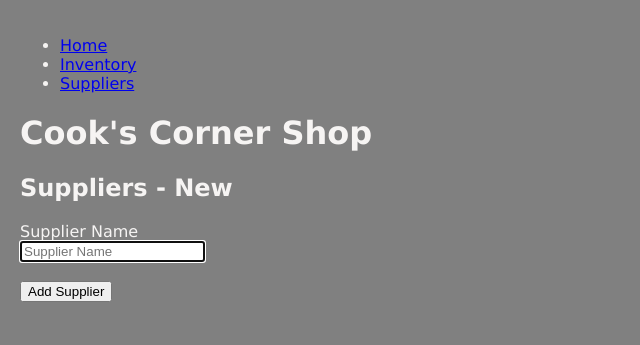
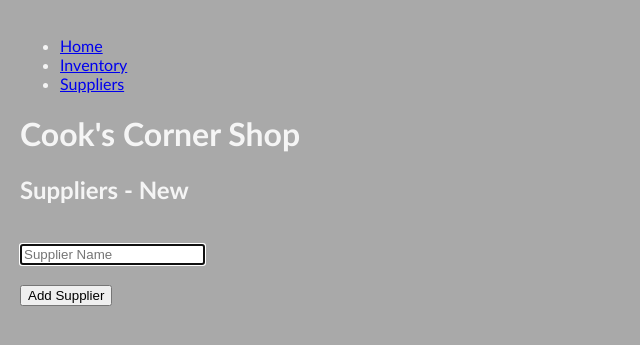
Before and after one commit to DonutsGoHere/Shop_Inventory, a Flask app: page /suppliers/new in a window 1280 px wide. Shown: the top 345 px of the page, without its empty margins (0-640 px from the left). Run offline with Flask 2, Linux system fonts and the light colour scheme; data that the repository does not hold is empty; some libraries are stand-ins or nearby versions.

Commit message:
layout and html changes

```diff
--- a/static/style.css
+++ b/static/style.css
@@ -1,9 +1,9 @@
 body {
-  background-color: grey;
+  background-color: darkgray;
   background-size: cover;
   background-repeat: no-repeat;
-  color: #F6F4F3;
-  font-family: "Lucida Sans Unicode", "Lucida Grande", sans-serif;
+  color: whitesmoke;
+  font-family: 'Trebuchet MS', 'Lucida Sans Unicode', 'Lucida Grande', 'Lucida Sans', Arial, sans-serif;
   padding: 10px;
   margin: 10px;
   }
--- a/templates/index.html
+++ b/templates/index.html
@@ -1,6 +1,7 @@
 {% extends "base.html" %}
 {% block content %}
 <h2>Stock Room Dashboard</h2>
+<hr>
 <h3>Low and Out of Stock</h3>
 {% for product in all_products %}
   {% if product.quantity < 10 %}
@@ -20,5 +21,5 @@
         </div>
   {% endif %}
 {% endfor %}
-
+<hr>
 {% endblock %}
--- a/templates/products/index.html
+++ b/templates/products/index.html
@@ -1,6 +1,7 @@
 {% extends "base.html" %}
 {% block content %}
 <h2>Current Inventory in Stock</h2>
+<hr>
 <h3>
 <a href="/products/new">New Product</a>
 </h3>
@@ -30,5 +31,5 @@
         </div>
   {% endif %}
 {% endfor %}
-
+<hr>
 {% endblock %}
--- a/templates/products/show.html
+++ b/templates/products/show.html
@@ -1,8 +1,8 @@
 {% extends "base.html" %}
 {% block content %}
 <h2>Product Information</h2>
-
-  <p>{{product.name}}</p>
+<hr>
+  <h3>{{product.name}}</h3>
     <hr>
     <p>{{product.description}}</p>
     <p>Category: {{product.category}}</p>
@@ -12,5 +12,5 @@
     <p>RRP: £ {{product.sell_price}}</p>
     <p><a href="/products/{{product.id}}/edit">Edit Product</a></p>
   </div>
-
+<hr>
 {% endblock %}
--- a/templates/suppliers/index.html
+++ b/templates/suppliers/index.html
@@ -1,16 +1,17 @@
 {% extends "base.html" %}
 {% block content %}
 <h2>Suppliers List</h2>
+<hr>
 <h3>
 <a href="/suppliers/new">New Supplier</a>
 </h3>
 <hr>
+<br>
 {% for supplier in all_suppliers %}
   <div class="supplier">
       <div class="content">
         <h3>{{supplier.name}}</h3>
         </div>
-        <br>
         <div class="edit">
           <a href="/suppliers/{{supplier.id}}/edit">Edit Supplier</a>
         </div>
@@ -21,9 +22,6 @@
   <div>
     <br>
   </div>
-  <div>
-    <br>
-  </div>
 {% endfor %}
 
 {% endblock %}
--- a/templates/suppliers/new.html
+++ b/templates/suppliers/new.html
@@ -5,7 +5,7 @@
 <form action="/suppliers" method="post">
 
   <div>
-    <label for="name">Supplier Name</label>
+    <label for="name"></label>
     <br>
     <input type="text" id="name" name="name" placeholder="Supplier Name" required autofocus>
   </div>
```
Also changed, not shown: templates/products/new.html (+14 -14 lines).
